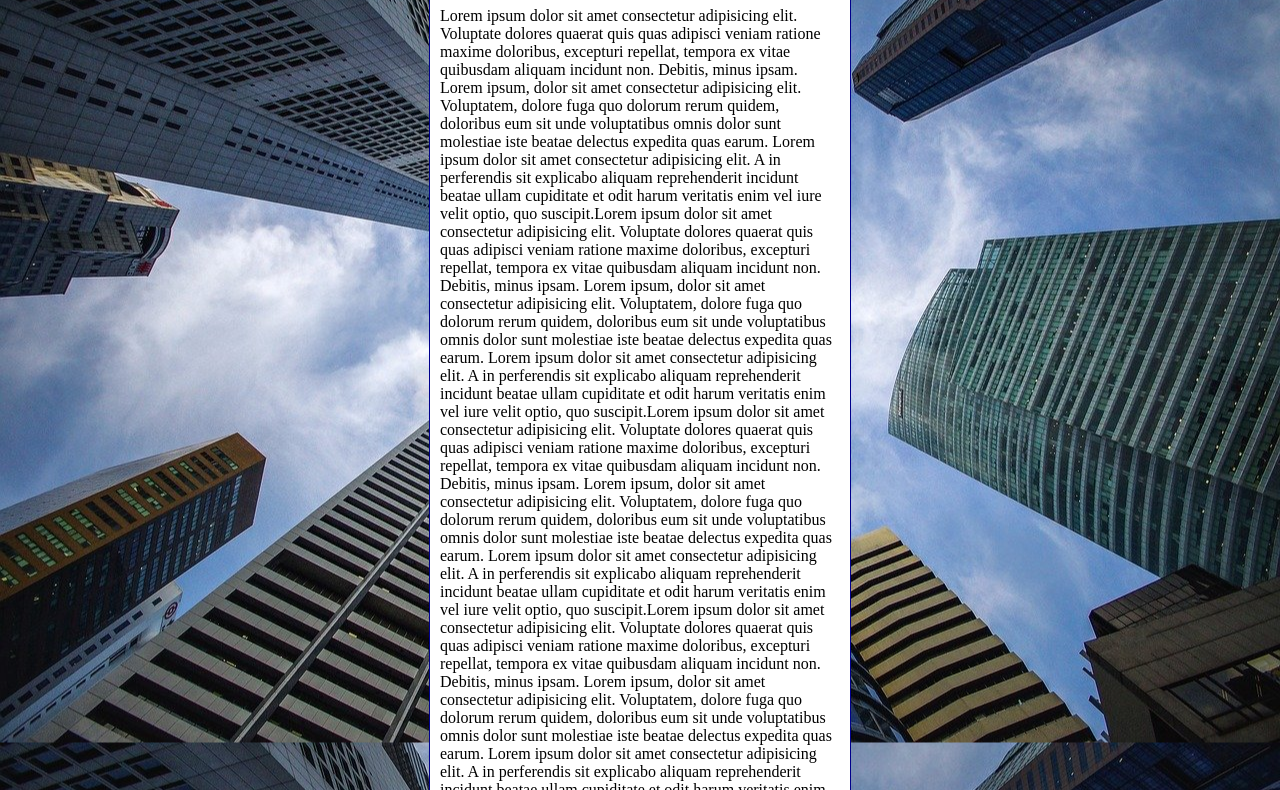
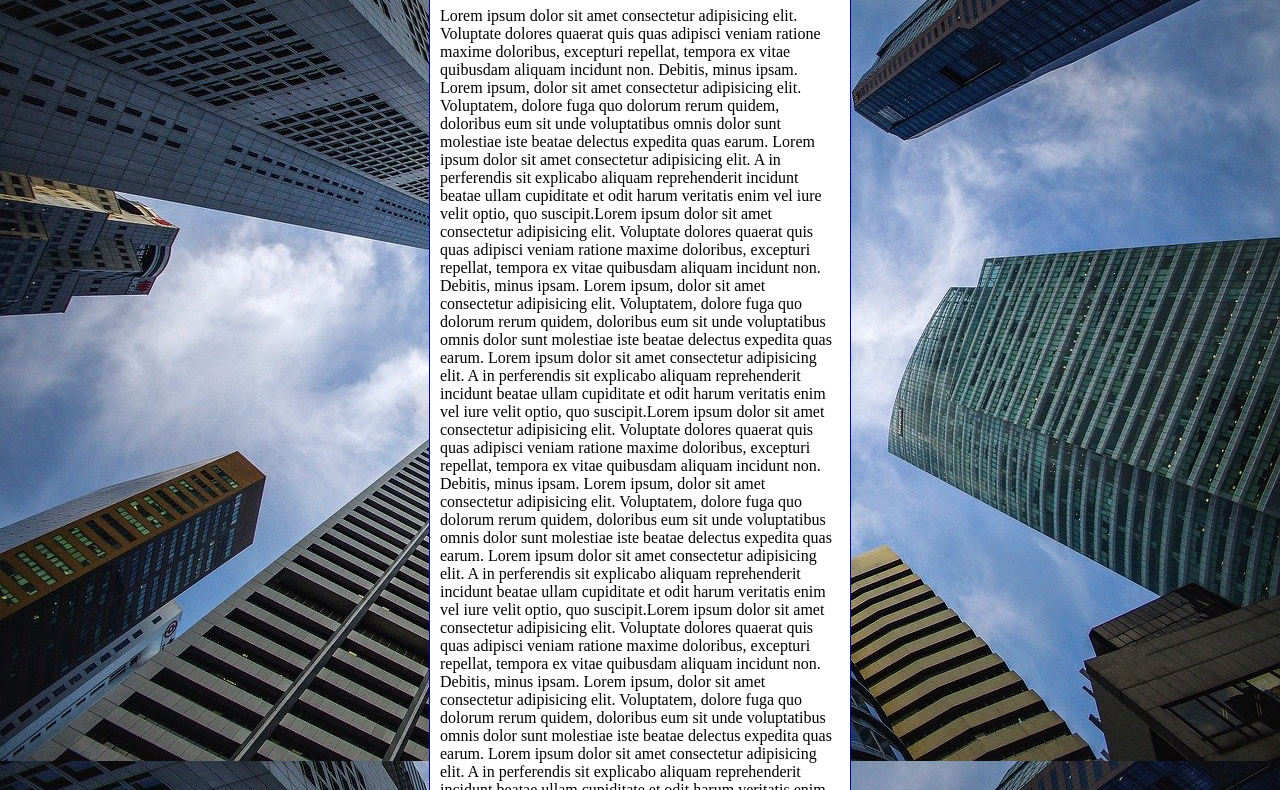
Before and after one commit to michelekluck/estudos-html-css, a plain HTML site: page aulas/ex022/fundo006.html in a window 1280 px wide. Shown: the part 92-882 px from the top of the page. Drawn offline with Linux system fonts and the light colour scheme.

Commit message:
atualização nome do doc, adicionado background-attachment e shorthand

```diff
--- a/aulas/ex022/fundo006.html
+++ b/aulas/ex022/fundo006.html
@@ -3,20 +3,30 @@
 <head>
     <meta charset="UTF-8">
     <meta name="viewport" content="width=device-width, initial-scale=1.0">
-    <title>Document</title>
+    <title>Fundo fixo de tela</title>
     <style>
         body {
             height: 100vh;
+            /*
             background-color: black;
             background-image: url('imagens/wallpaper002.jpg');
             background-position: center center;
-            background-repeat: repeat-y;
+            background-repeat: no-repeat;
+            background-size: cover;
+            background-attachment: fixed;
+            */
+
+            /* Shorthand - background
+               color > image > position > repeat > [size] > attachment
+            */
+
+            background: black url('imagens/wallpaper002.jpg') center center no-repeat fixed;
             background-size: cover;
         }
 
         main {
             background-color: white;
-            width: 400px;
+            max-width: 400px;
             padding: 10px;
             margin: auto;
             border: 1px solid darkblue;
```
